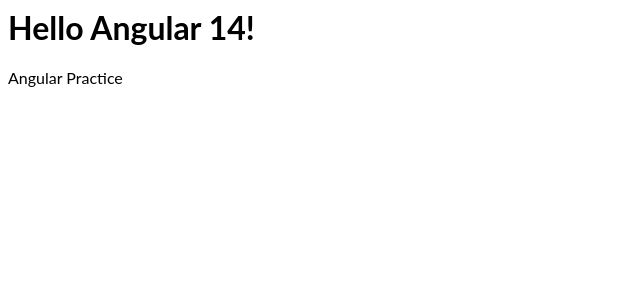
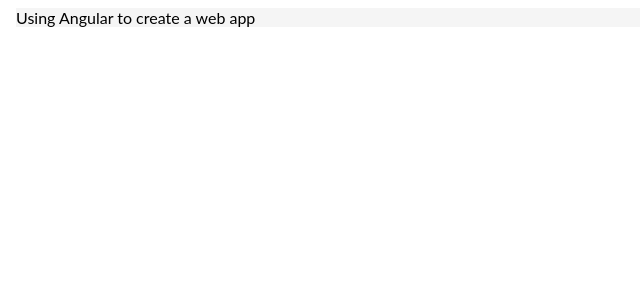
Before and after one commit to nwelsh/angular-ivy-dsgx6r, an Angular app: page / in a window 1280 px wide. Shown: the top 300 px of the page, without its empty margins (0-640 px from the left). Built offline with nearby package versions, Linux system fonts and the light colour scheme.

Commit message:
2 files modified

```diff
--- a/src/app/app.component.css
+++ b/src/app/app.component.css
@@ -1,3 +1,7 @@
 p {
   font-family: Lato;
 }
+
+body {
+  background: #f5f5f5;
+}
--- a/src/app/app.component.html
+++ b/src/app/app.component.html
@@ -1,2 +1,6 @@
-<hello name="{{ name }}"></hello>
-<p>Angular Practice</p>
+<!DOCTYPE html>
+<html>
+  <body>
+    <p>Using Angular to create a web app</p>
+  </body>
+</html>
```
